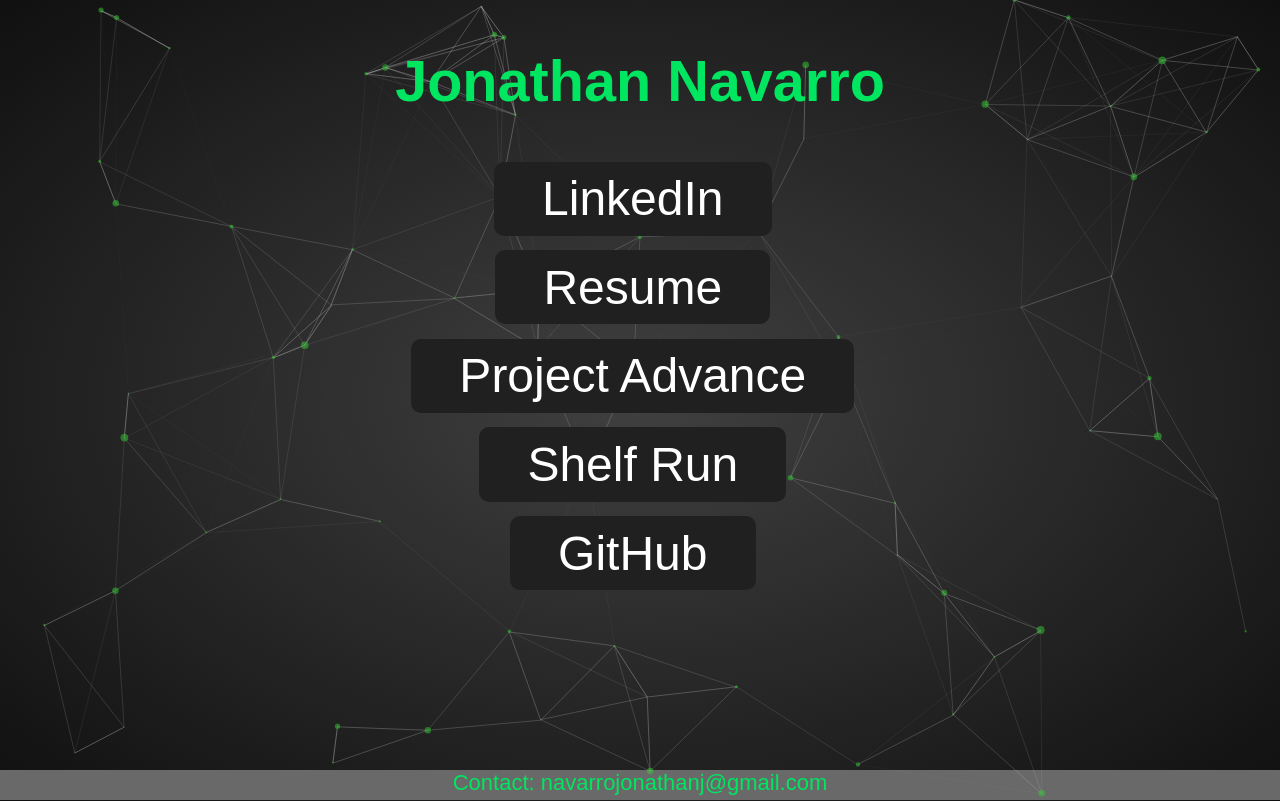
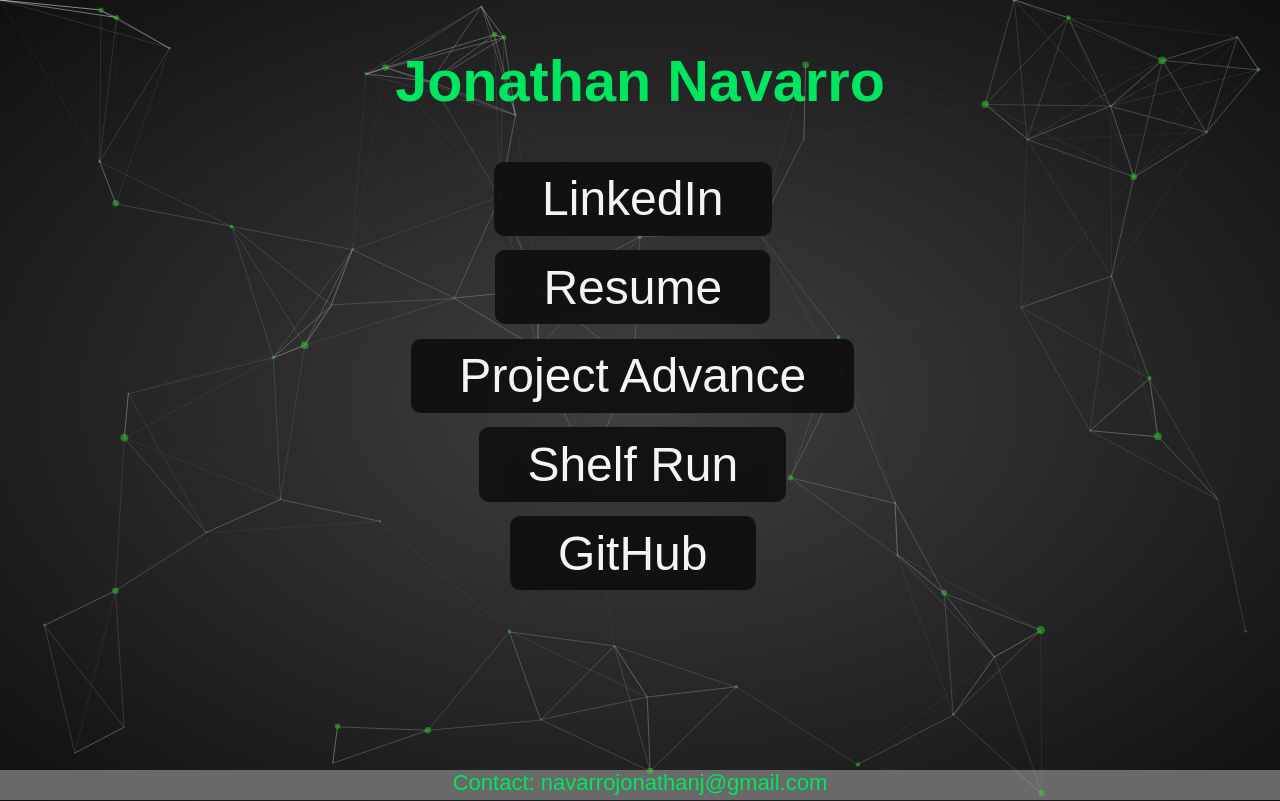
Before and after one commit to Navarro-Jonathan/Navarro-Jonathan.github.io, a plain HTML site: page index.html in a window 1280 px wide. Drawn offline with Linux system fonts and the light colour scheme.

Commit message:
Darken buttons

```diff
--- a/css/main.css
+++ b/css/main.css
@@ -65,6 +65,7 @@
   outline: none;
   font-family: inherit;
   cursor: pointer;
+  opacity: 95%;
   z-index: 0;
  }
 
@@ -74,7 +75,7 @@
   position: absolute;
   width: 100%;
   height: 100%;
-  background-color: rgb(32, 32, 32);
+  background-color: rgb(16, 16, 16);
   left: 0;
   top: 0;
   border-radius: 10px;
```
